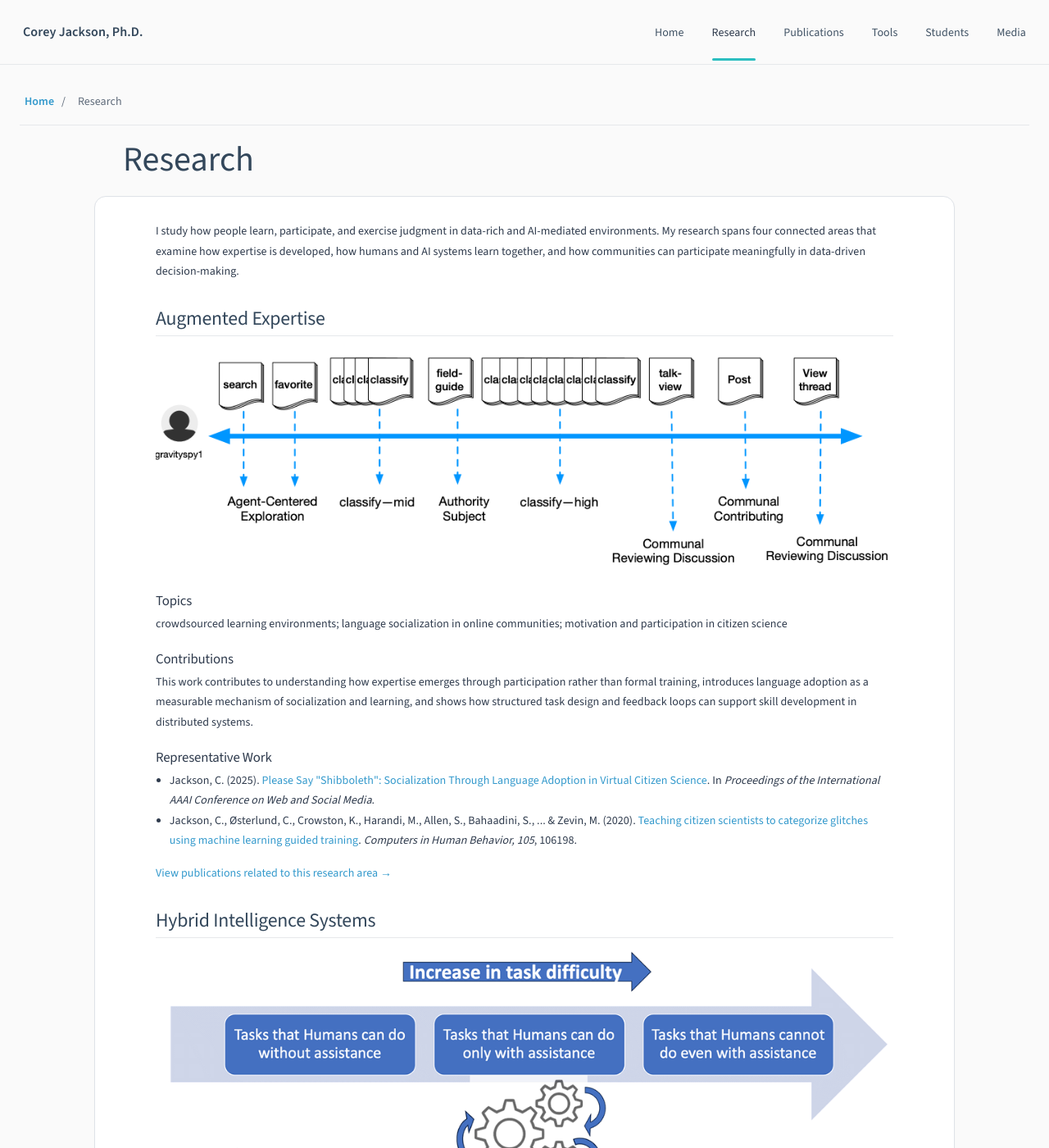
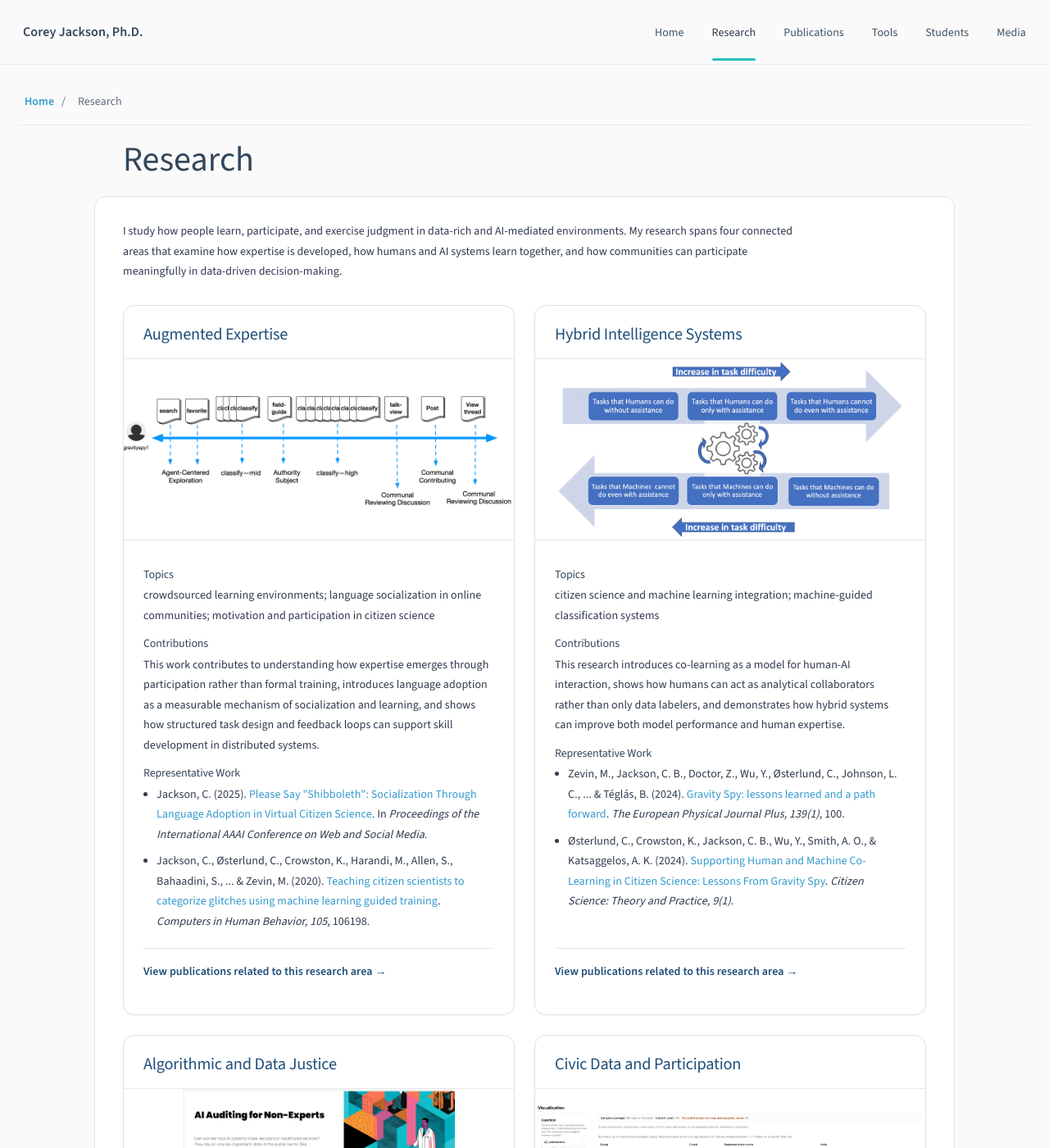
Before and after one commit to cjacks04/cjacks04.github.io, a Jekyll site: the page built from research.md, in a window 1280 px wide and 1400 px high. Shown: the whole window at 82% size. Built offline with Jekyll 4.4.1, drawn with Linux system fonts in a browser that asks for light colours; nearby versions of some CDN libraries; a style sheet for code colours, icons or effects is not loaded.

Commit message:
Style research page to match tools grid

```diff
--- a/assets/css/research-polish.css
+++ b/assets/css/research-polish.css
@@ -1,57 +1,128 @@
-.home-research-grid,
-.research-overview-grid {
+.home-research-grid {
   display: grid;
   grid-template-columns: repeat(2, minmax(0, 1fr));
   gap: 16px;
   margin: 18px 0 22px;
 }
 
-.home-research-card,
-.research-overview-card {
+.home-research-card {
   border: 1px solid #dfe3e8;
   border-radius: 14px;
   padding: 18px 20px;
   background: #f8fafb;
 }
 
-.home-research-card h3,
-.research-overview-card h3 {
+.home-research-card h3 {
   margin: 0 0 8px;
   color: #33475b;
   font-size: 1.08rem;
 }
 
-.home-research-card p,
-.research-overview-card p {
+.home-research-card p {
   margin: 0;
   line-height: 1.6;
 }
 
-.research-overview-card a {
-  color: inherit;
+.research-grid-page {
+  max-width: 100%;
+}
+
+.research-grid-page .research-intro {
+  max-width: 820px;
+  margin-bottom: 28px;
+}
+
+.research-grid {
+  display: grid;
+  grid-template-columns: repeat(2, minmax(0, 1fr));
+  gap: 24px;
+  align-items: stretch;
+}
+
+.research-grid-card {
+  display: flex;
+  flex-direction: column;
+  min-width: 0;
+  overflow: hidden;
+  background: #ffffff;
+  border: 1px solid var(--card-border);
+  border-radius: var(--card-radius);
+  box-shadow: 0 1px 2px rgba(16, 24, 40, 0.04);
+}
+
+.research-grid-card-body {
+  display: flex;
+  flex: 1;
+  flex-direction: column;
+  padding: 22px 24px 24px;
+}
+
+.page-content-card .research-grid-card h2 {
+  margin: 0 0 16px;
+  padding: 0;
+  border-bottom: none;
+  font-size: 1.45rem;
+  line-height: 1.3;
+  color: #1f4e79;
+}
+
+.research-grid-image {
+  margin: 0 -24px 20px;
+  background: #f6f7f9;
+  border-top: 1px solid var(--muted-border);
+  border-bottom: 1px solid var(--muted-border);
+}
+
+.research-grid-image img {
+  display: block;
+  width: 100%;
+  height: 220px;
+  object-fit: contain;
+  background: #ffffff;
+}
+
+.research-grid-section {
+  margin-top: 14px;
+}
+
+.research-grid-section h3 {
+  margin: 0 0 6px;
+  font-size: 1rem;
+  color: #33475b;
+}
+
+.research-grid-section p {
+  margin: 0;
+}
+
+.research-grid-section ul {
+  margin: 6px 0 0;
+  padding-left: 1.15rem;
+}
+
+.research-grid-section li + li {
+  margin-top: 8px;
+}
+
+.representative-work {
+  margin-bottom: 20px;
+}
+
+.research-publications-link {
+  margin-top: auto !important;
+  padding-top: 16px;
+  border-top: 1px solid var(--muted-border);
+  font-weight: 600 !important;
+}
+
+.research-publications-link a {
+  color: #1f4e79;
   text-decoration: none;
 }
 
-.research-overview-card:hover {
-  border-color: #b8c3cf;
-  box-shadow: 0 3px 10px rgba(16, 24, 40, 0.06);
-}
-
-.research-intro {
-  margin-bottom: 24px;
-}
-
-.research-card {
-  scroll-margin-top: 110px;
-}
-
-.research-card-content > p:first-child {
-  font-size: 1.02rem;
-  line-height: 1.75;
-}
-
-.research-section strong {
-  color: #33475b;
+.research-publications-link a:hover,
+.research-publications-link a:focus {
+  text-decoration: underline;
 }
 
 .home-center .content-card > p:first-child {
@@ -63,14 +134,18 @@
   margin-top: 2rem;
 }
 
-@media (max-width: 700px) {
-  .home-research-grid,
-  .research-overview-grid {
+@media (max-width: 800px) {
+  .research-grid,
+  .home-research-grid {
     grid-template-columns: 1fr;
   }
 
-  .home-research-card,
-  .research-overview-card {
+  .research-grid-image img {
+    height: auto;
+    max-height: 300px;
+  }
+
+  .home-research-card {
     padding: 16px;
   }
 }
```
